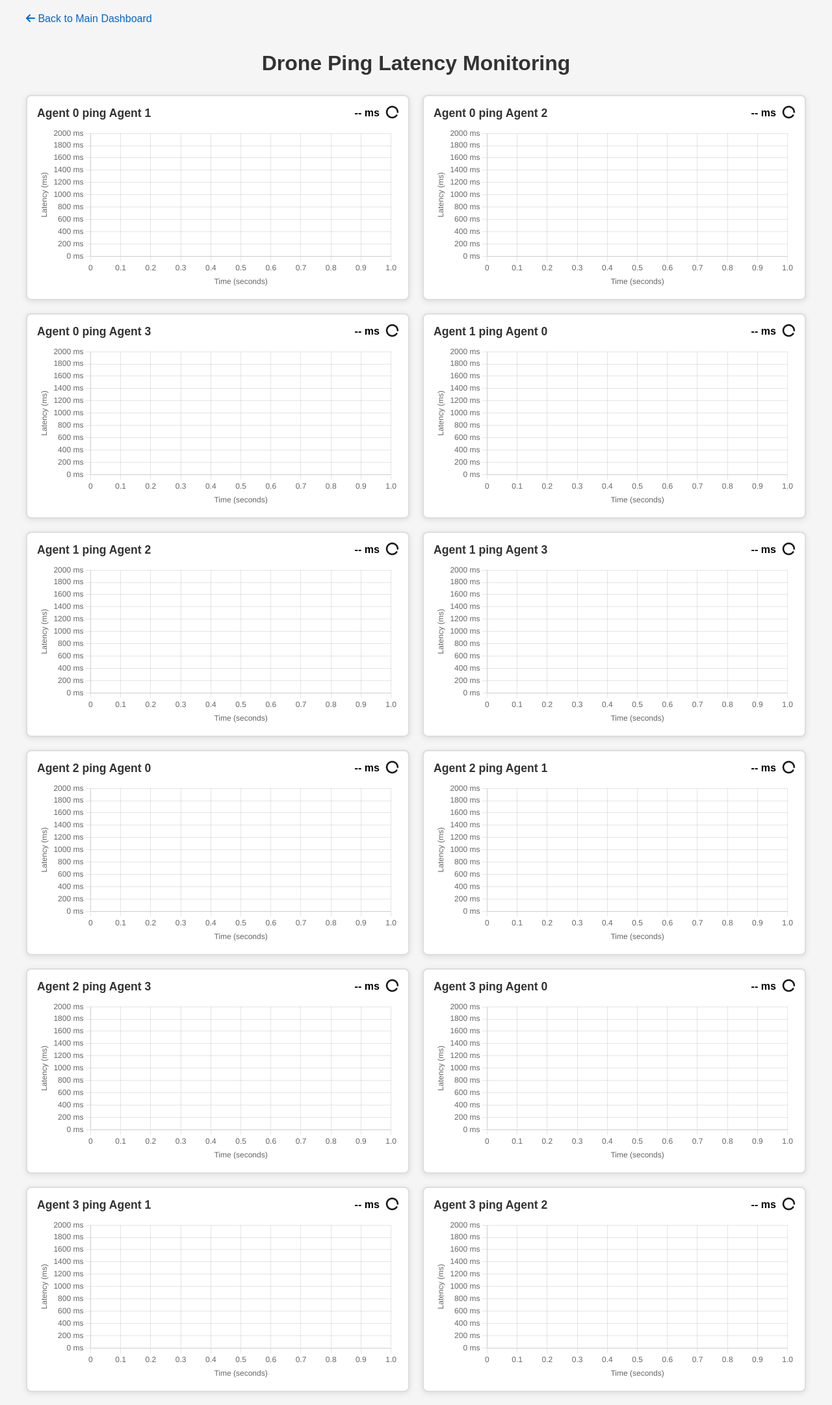
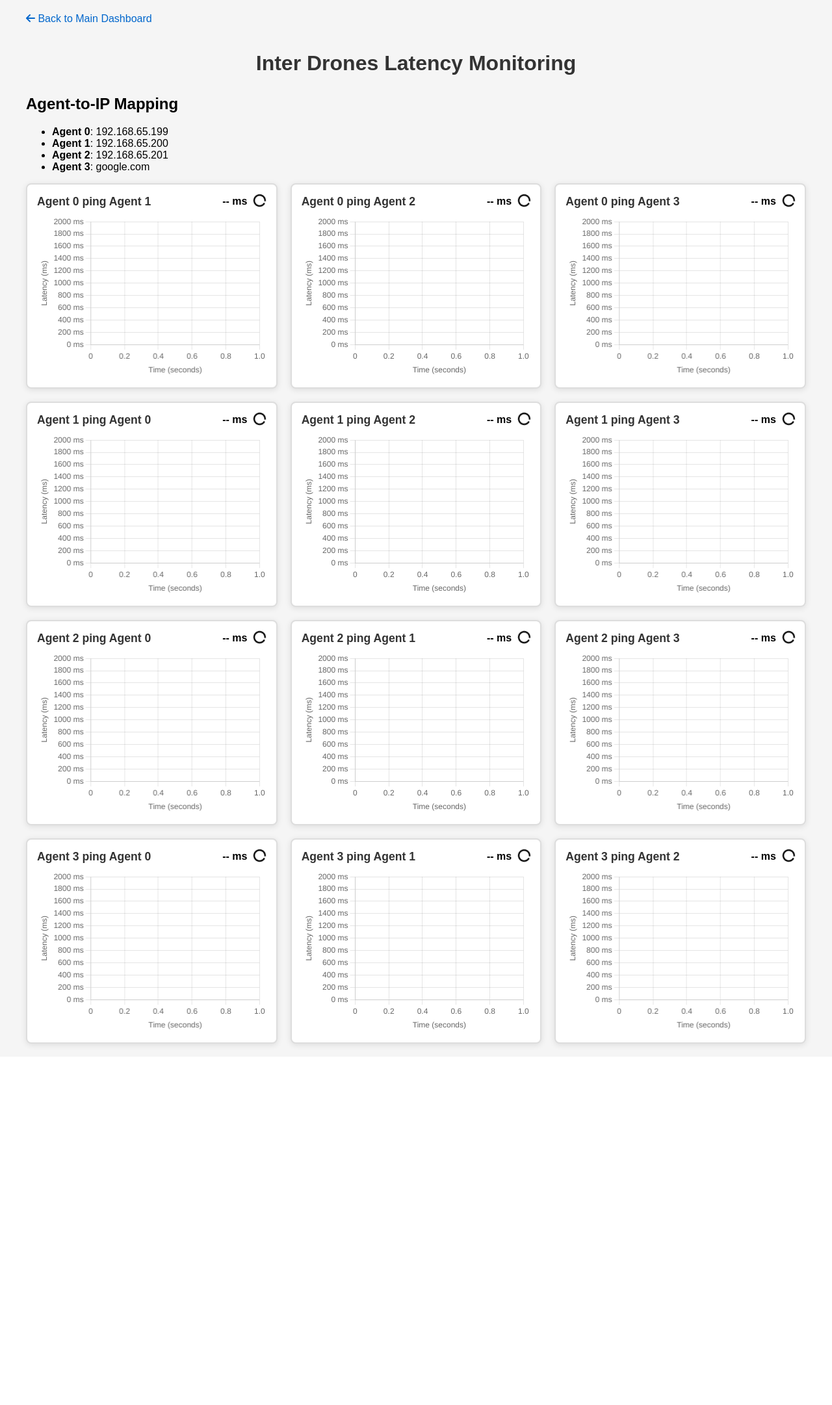
Before and after one commit to holoqmaster/test-repo, a Flask app: page /drones in a window 1280 px wide. Shown: the whole page at 65% size. After the commit the page ends 1614 px from the top, so only its background shows below. Run offline with Flask 2, Linux system fonts and the light colour scheme; some libraries are stand-ins or nearby versions.

Commit message:
drone.html switch to 3 column from 2 column + small code refactor

```diff
--- a/app.py
+++ b/app.py
@@ -48,11 +48,20 @@ class InterDroneLatencyTracker(Thread):
         self.socketio = socketio
         self.running = True
         self.context = zmq.Context()
+        self.poller = zmq.Poller()
+
         self.socket = self.context.socket(zmq.SUB)
         self.socket.connect("tcp://localhost:5556")
         self.socket.setsockopt_string(zmq.SUBSCRIBE, "Ping")
-        self.poller = zmq.Poller()
-        self.poller.register(self.socket, zmq.POLLIN)
+
+        self.sockets = []
+        for ip in ALL_DRONE_IPS:
+            socket = self.context.socket(zmq.SUB)
+            socket.connect(f"tcp://{ip}:5556")
+            print(f"Connecting to:tcp://{ip}:5556")
+            socket.setsockopt_string(zmq.SUBSCRIBE, "Ping")
+            self.poller.register(socket, zmq.POLLIN)
+            self.sockets.append(socket)
 
     def process_drone_ping(self, data):
         current_time = time.time() - START_TIME
@@ -100,16 +109,17 @@ class InterDroneLatencyTracker(Thread):
         while self.running:
             try:
                 socks = dict(self.poller.poll(timeout=100))
-                if self.socket in socks:
-                    try:
-                        message = self.socket.recv_string()
-                        if message.startswith("Ping "):
-                            data = json.loads(message[5:])
-                            if data.get('type') == 'drone_ping':
-                                # print("Processing data: {}".format(data))
-                                self.process_drone_ping(data)
-                    except Exception as e:
-                        print(f"Error processing message: {e}")
+                for socket in self.sockets:
+                    if socket in socks:
+                        try:
+                            message = socket.recv_string()
+                            if message.startswith("Ping "):
+                                data = json.loads(message[5:])
+                                if data.get('type') == 'drone_ping':
+                                    # print("Processing data: {}".format(data))
+                                    self.process_drone_ping(data)
+                        except Exception as e:
+                            print(f"Error processing message: {e}")
             except zmq.error.ContextTerminated:
                 print("ZeroMQ context terminated, exiting thread.")
                 break
@@ -195,11 +205,11 @@ class DroneLatencyTracker(Thread):
 
 @APP.route('/')
 def index():
-    return render_template('index.html', targets=ALL_DRONE_IPS, config=CONFIG)
+    return render_template('index.html', data=ALL_DRONE_IPS, config=CONFIG)
 
 @APP.route('/drones')
 def drones():
-    return render_template('drones.html', targets=INTER_NODE_LATENCY_DATA, config=CONFIG)
+    return render_template('drones.html', data=INTER_NODE_LATENCY_DATA, config=CONFIG, nodes_ip=ALL_DRONE_IPS)
 
 @SOCKETIO.on('connect')
 def handle_connect():
--- a/templates/drones.html
+++ b/templates/drones.html
@@ -32,7 +32,7 @@
 
         .dashboard {
             display: grid;
-            grid-template-columns: repeat(auto-fill, minmax(400px, 1fr));
+            grid-template-columns: repeat(auto-fill, minmax(300px, 1fr)); /* Adjusted minmax value for three columns */
             gap: 20px;
             width: 100%;
             max-width: 1800px;
@@ -121,10 +121,20 @@
 <body>
     <div class="container">
         <a href="/" class="back-link"><i class="fas fa-arrow-left"></i> Back to Main Dashboard</a>
-        <h1>Drone Ping Latency Monitoring</h1>
+        <h1>Inter Drones Latency Monitoring</h1>
+
+        <!-- New section for Agent-to-IP mapping -->
+        <div class="agent-mapping">
+            <h2>Agent-to-IP Mapping</h2>
+            <ul>
+                {% for ip in nodes_ip %}
+                <li><strong>Agent {{ loop.index - 1 }}</strong>: {{ ip }}</li>
+                {% endfor %}
+            </ul>
+        </div>
 
         <div class="dashboard" id="dashboard">
-            {% for target, ip in targets.items() %}
+            {% for target, ip in data.items() %}
             <div class="chart-card" id="{{ target }}-card">
                 <div class="chart-header">
                     <div class="chart-title">{{ target }} </div>
@@ -155,7 +165,7 @@
         const charts = {};
 
         // Initialize charts for each target
-        {% for target, ip in targets.items() %}
+        {% for target, ip in data.items() %}
         createChartForDrone('{{ target }}', '{{ ip }}');
         {% endfor %}
 
--- a/templates/index.html
+++ b/templates/index.html
@@ -135,7 +135,7 @@
     <!-- Main dashboard container -->
     <div class="dashboard">
         <!-- Loop through each target from backend -->
-        {% for target in targets %}
+        {% for target in data %}
         <div class="chart-card" id="{{ target|replace('.', '-') }}-card">
             <div class="chart-header">
                 <!-- Target name display -->
@@ -169,7 +169,7 @@
         const charts = {};
 
         // Initialize charts for each target
-        {% for target in targets %}
+        {% for target in data %}
         (() => {
             // Get canvas context and create chart
             const ctx = document.getElementById('{{ target|replace(".", "-") }}-chart').getContext('2d');
```
